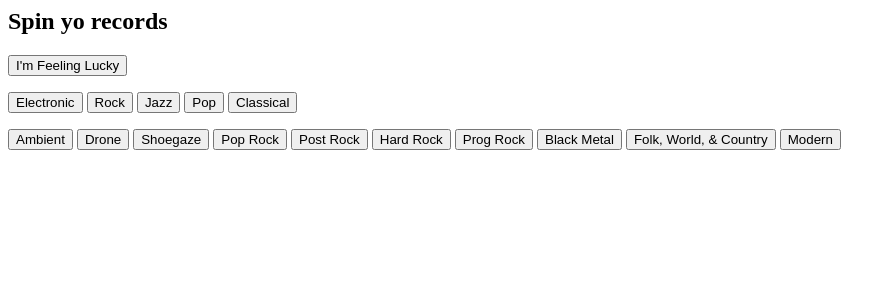
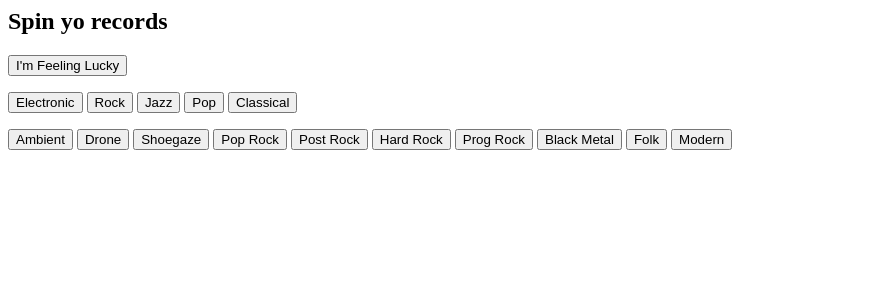
Before and after one commit to christina-zhou-96/SpinYoRecords, a Flask app: page / in a window 1280 px wide. Shown: the top 300 px of the page, without its empty margins (0-896 px from the left). Run offline with Flask 2, Linux system fonts and the light colour scheme.

Commit message:
re-fix folk

```diff
--- a/templates/home.html
+++ b/templates/home.html
@@ -19,7 +19,8 @@
        <input type='submit' name='style' value="Hard Rock">
        <input type='submit' name='style' value="Prog Rock">
        <input type='submit' name='style' value="Black Metal">
-       <input type='submit' name='style' value="Folk, World, & Country">
+       <!–– Folk, World, & Country is the real name, but only Folk works ––>
+       <input type='submit' name='style' value="Folk">
        <input type='submit' name='style' value="Modern">
 </form>
 </body></html>
```
